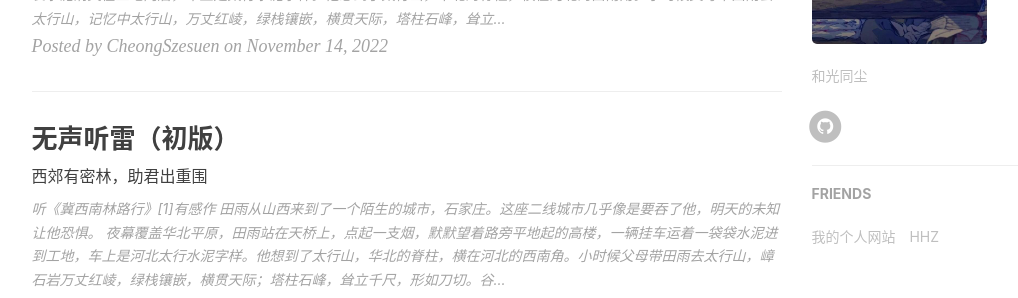
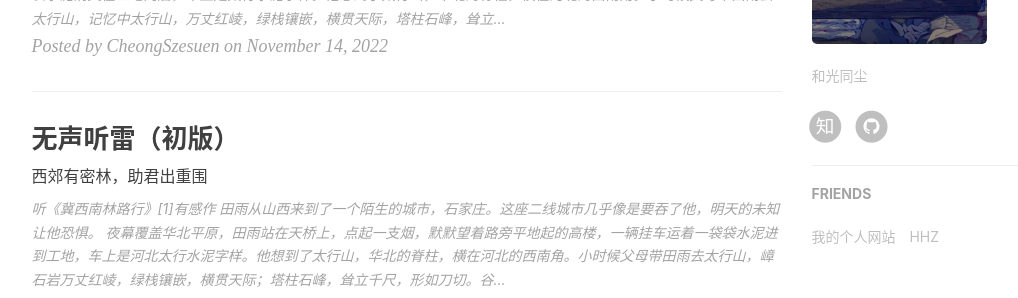
Before and after one commit to locyoo/locyoo.github.io, a Jekyll site: the page built from index.html, in a window 1280 px wide and 1400 px high, scrolled down 647 px. Shown: the part 143-441 px from the top of the window, without its empty margins (136-1154 px from the left). Built offline with Jekyll 4.4.1, drawn with Linux system fonts in a browser that asks for light colours; nearby versions of some CDN libraries; the list of posts is cut into pages by our own code; comment, search, counter and statistics services are not loaded.

Commit message:
Update sns-links.html

```diff
--- a/_includes/sns-links.html
+++ b/_includes/sns-links.html
@@ -18,7 +18,7 @@
     </a>
   </li>
   {% endif %}
-  <!--{% if site.twitter_username %}
+  {% if site.twitter_username %}
   <li>
     <a href="https://twitter.com/{{ site.twitter_username }}">
       <span class="fa-stack fa-lg">
@@ -57,7 +57,7 @@
       </span>
     </a>
   </li>
-  {% endif %}-->
+  {% endif %}
   {% if site.github_username %}
   <li>
     <a target="_blank" href="https://github.com/{{ site.github_username }}">
@@ -68,7 +68,7 @@
     </a>
   </li>
   {% endif %}
-  <!--{% if site.linkedin_username %}
+  {% if site.linkedin_username %}
   <li>
     <a target="_blank" href="https://www.linkedin.com/in/{{ site.linkedin_username }}">
       <span class="fa-stack fa-lg">
@@ -77,5 +77,5 @@
       </span>
     </a>
   </li>
-  {% endif %}-->
+  {% endif %}
 </ul>
```
